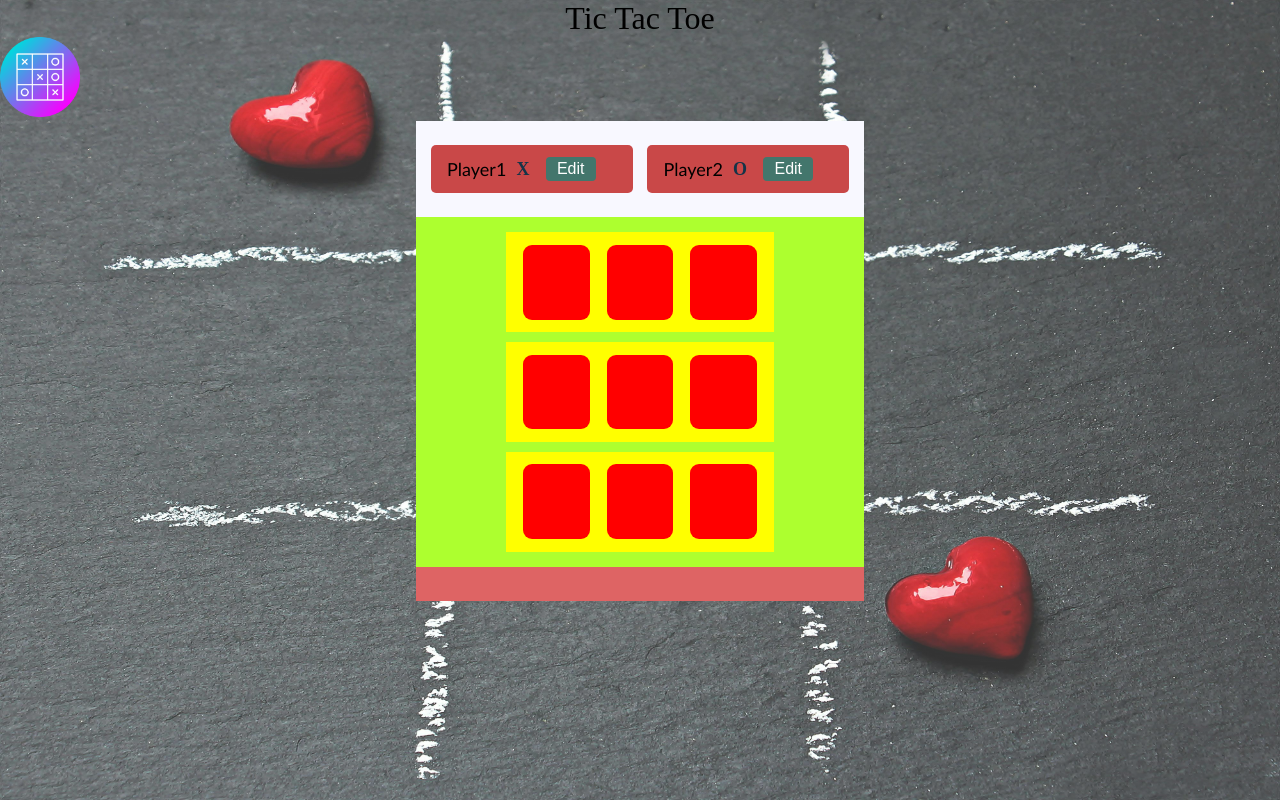
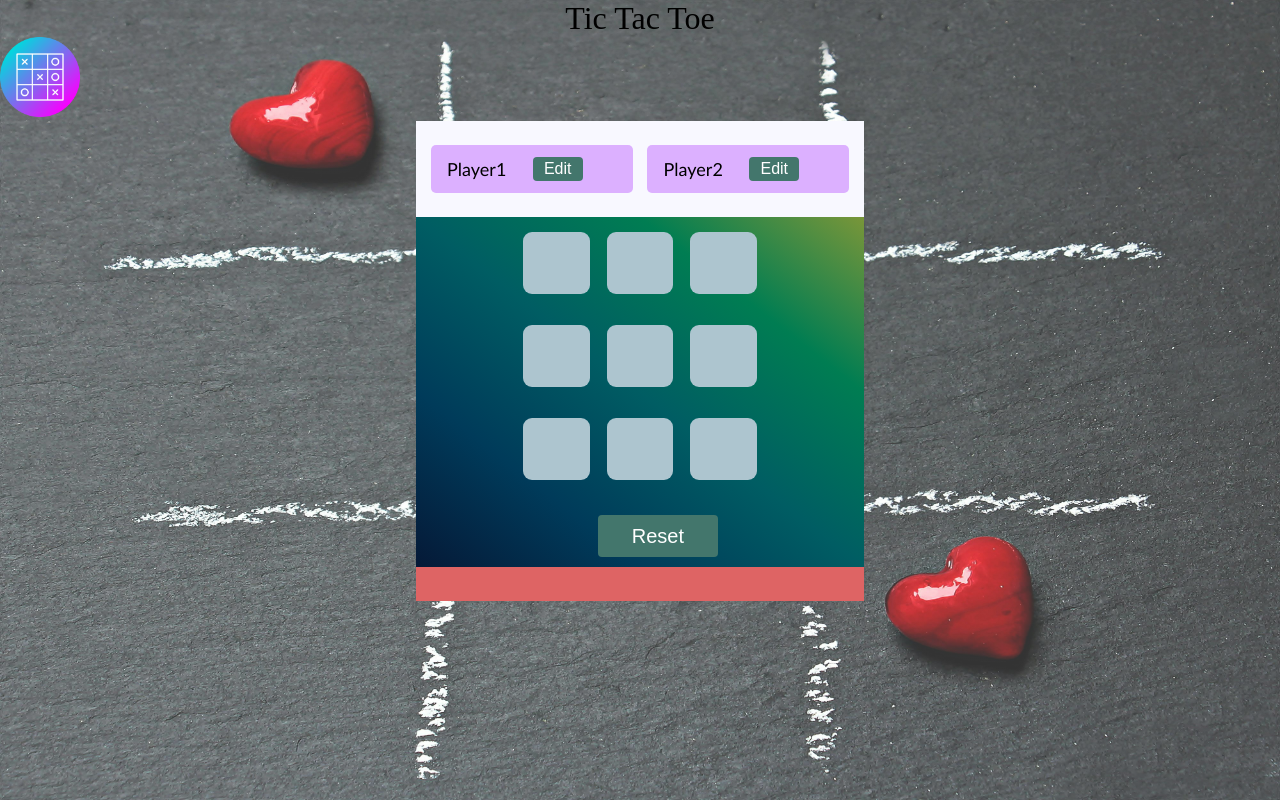
Before and after one commit to webrohit27/React_Js, a React (Create React App) app in the folder to-do/: page / in a window 1280 px wide. Built offline with nearby package versions, Linux system fonts and the light colour scheme.

Commit message:
update reset button

```diff
--- a/to-do/src/App.jsx
+++ b/to-do/src/App.jsx
@@ -3,11 +3,16 @@ import './App.css';
 import logo from './Images/logo.png';
 import Player from './components/Player';
 import Game_board from './components/Game_board';
+import { useState } from 'react';
 
 function App() {
+
+   let[player1, setPlayer1] = useState("Player1");
+   let[player2, setPlayer2] = useState("Player2");
+
+
   return (
     <div>
-
 
    <h1 className='Game-Heading'>Tic Tac Toe </h1>
 
@@ -20,12 +25,12 @@ function App() {
 
       <div className='Game-container'>
       <div className='player-section'>
-                        <Player name="Player1" symbol="X"/>
-                        <Player name="Player2" symbol="O"/>
+                        <Player name="Player1"  setPlayer = {setPlayer1} />
+                        <Player name="Player2" setPlayer = {setPlayer2} />
       </div>
 
      <div className='game-section'>
-        <Game_board />
+        <Game_board player1 = {player1} player2 = {player2} />
 
      </div>
 
--- a/to-do/src/components/Game_board.css
+++ b/to-do/src/components/Game_board.css
@@ -11,14 +11,13 @@
     display: flex;
     justify-content: space-evenly;
     align-items: center;
-    background-color: yellow;
     margin: 5px;
 }
 
 .row button{
     height: 75%;
     width: 25%;
-    background-color: red;
+    background-color:#ADC5CF;
     margin: 0px;
     border-radius: 9px;
 }
@@ -26,7 +25,7 @@
 .game-board-container {
     width: 100%;
     height: 100%;
-    background-color: greenyellow;
+    background-image: linear-gradient(to right top, #051937, #003b5a, #005d63, #007d52, #799639);
 
     display: flex;
     flex-direction: column;
@@ -40,3 +39,13 @@
     font-size: 25px;
     font-family:Georgia, 'Times New Roman', Times, serif;
 }
+
+.reset-btn {
+    margin-top: 20px;
+    margin-bottom: 10px;
+    height: 50px;
+    width: 120px;
+
+    font-size: 20px;
+
+}
--- a/to-do/src/components/Game_board.jsx
+++ b/to-do/src/components/Game_board.jsx
@@ -1,7 +1,7 @@
-import { useState } from 'react';
+import { useEffect, useState } from 'react';
 import './Game_board.css';
 
-function Game_Board(){
+function Game_Board(props){
 
     let[GameBoard, setGameBoard] = useState([
     //    0     1     2
@@ -90,45 +90,65 @@ function Game_Board(){
 
     let gameWinner;
 
+
     if(winner == true) {
-        if(winnerSymbol=="X") {
-            gameWinner = "Player 1";
+        if(winnerSymbol ==="X") {
+            gameWinner = props.player1;
         }
-        else if(winnerSymbol == "O"){
-            gameWinner = "Player 2";
+        else if(winnerSymbol === "O"){
+            gameWinner = props.player2;
         }
 
         gameResult = <span id="winner-span"> Winner is {gameWinner} </span>
     }
     else {
-        if(conclusion == "Draw") {
+        if(conclusion === "Draw") {
             gameResult = <span id="winner-span"> There is a Draw </span>
         }
     }
 
 
-    return(
+    useEffect(()=>{
+        console.log(GameBoard);
+    }, [GameBoard]);
+
+    function handleReset(){
+        setGameBoard([
+            [null, null, null],  //0
+            [null, null, null],  // 1
+            [null, null, null]   // 2
+        ]);
+
+        if (winner == true) {
+            setWinner(false);
+        }
+        if (conclusion=="Draw") {
+            setConclusion("");
+        }
+        setTurn("X");
+    }
+
+
+
+    return (
         <div className='game-board-container'>
             {gameResult}
+            <div className="game-board">
+                {GameBoard.map((row, row_idx) => {
+                    return (
+                        <div className='row' key={row_idx}>
+                            {row.map((element, col_idx) => {
+                                return <button key={col_idx} onClick={(event) => { handleClick(event, row_idx, col_idx) }}>{element}</button>;
+                            })}
+                        </div>
+                    );
+                })}
+            </div>
+            <button className='reset-btn' onClick={handleReset}> Reset </button>
 
-            <div className="game-board">
-                {
-                    GameBoard.map((row, row_idx)=>{
-                        return (
-                            <div className='row' key={row_idx}>
-                                {
-                                    row.map((element, col_idx)=>{
-                                        return <button key={col_idx} onClick={(event)=>{ handleClick(event, row_idx, col_idx)}}> </button>
-                                    })
-                                }
-                            </div>
-                        )
-                    })
-                }
-            </div>
         </div>
+    );
 
-    );
 }
 
 export default Game_Board;
--- a/to-do/src/components/Player.css
+++ b/to-do/src/components/Player.css
@@ -1,7 +1,7 @@
 .Player-container{
     height: 50%;
     width: 45%;
-    background-color: rgb(201, 72, 72);
+    background-color: #DCB0FF;
 
     display: flex;
     align-items: center;
--- a/to-do/src/components/Player.jsx
+++ b/to-do/src/components/Player.jsx
@@ -13,7 +13,8 @@ let Player = (props) => {
 
     function handleClick() {
 
-        if(isEditing == true) {
+        if(isEditing === true) {
+            props.setPlayer(playerName);
             setIsEditing(false);
         }
         else{
@@ -21,11 +22,23 @@ let Player = (props) => {
         }
     }
 
+      function handleKey(event){
+         if (event.key == "Enter") {
+            props.setPlayer(playerName);
+            setIsEditing(false);
+         }
+      }
+
     let editablePlayerName = <span className='player-name'> {playerName} </span>
 
-    if (isEditing == true) {
+    if (isEditing === true) {
       editablePlayerName =
-            <input type='text' required onChange={handleChange}></input>
+            <input type='text'
+            required
+            onChange={handleChange}
+            value={playerName}
+            onKeyDown={handleKey}
+            ></input>
     }
 
 
```
